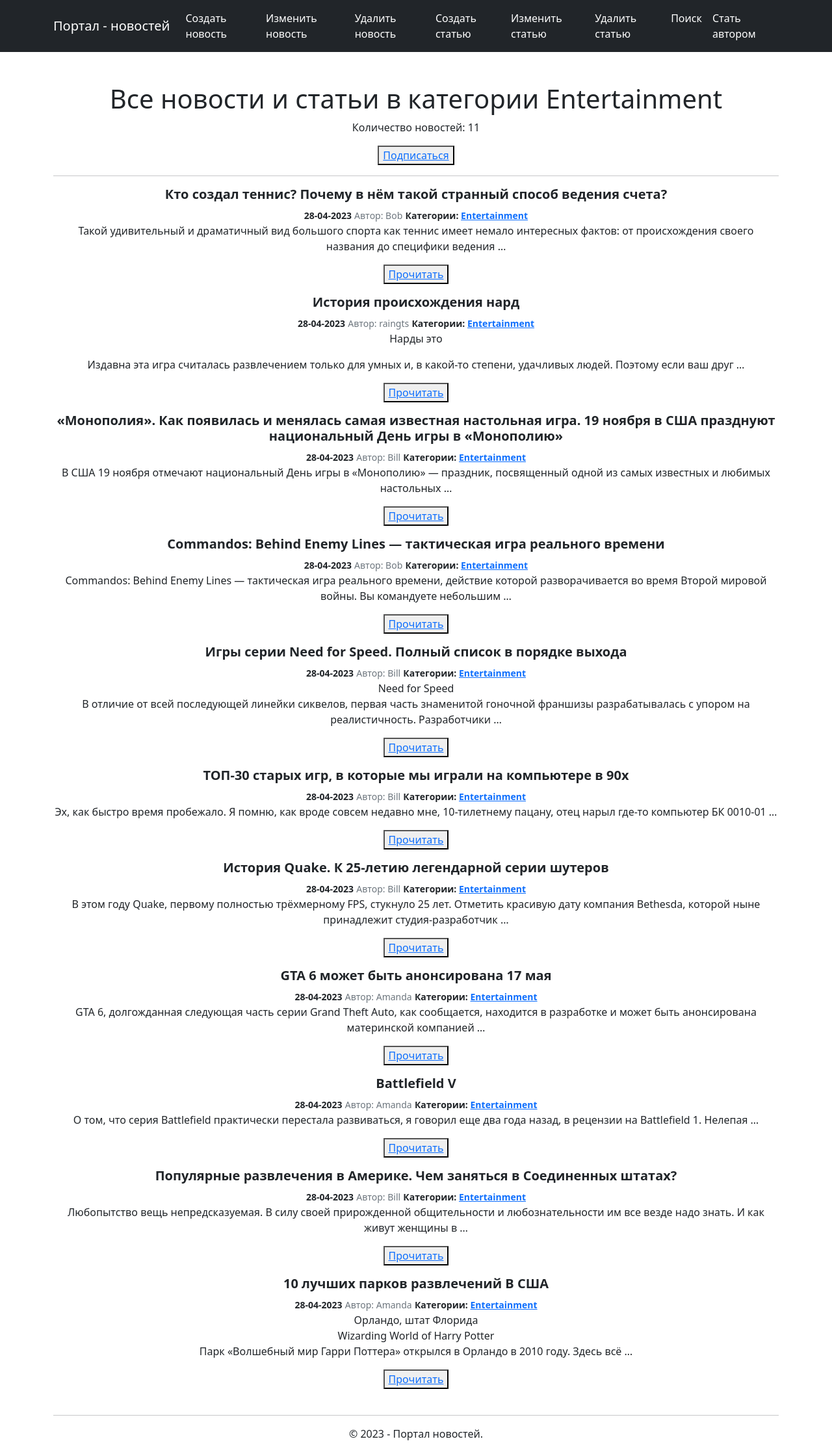
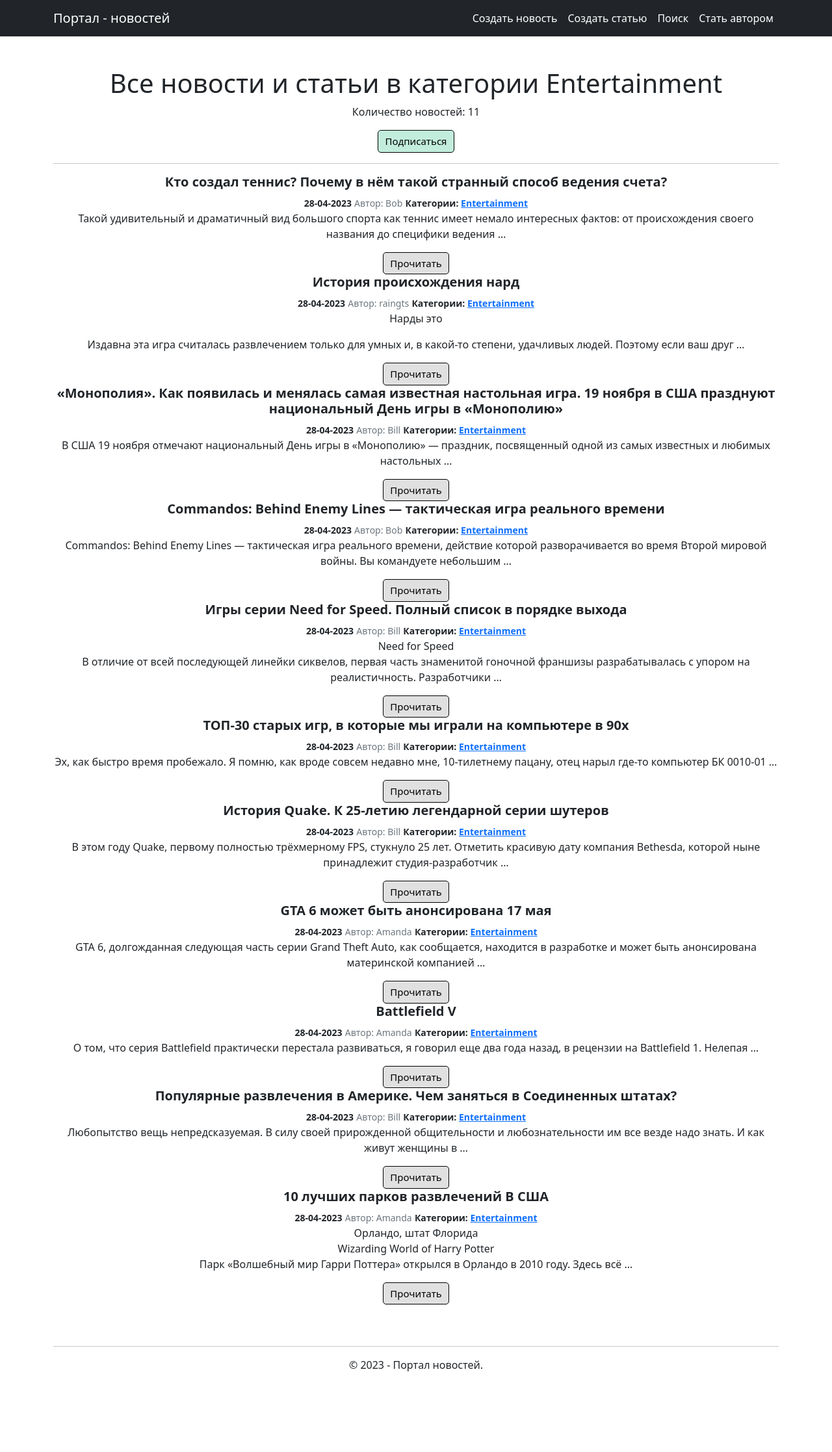
Before and after one commit to ra1ngts/django, a Django app: page /categories/2/ in a window 1280 px wide. Shown: the whole page at 65% size. After the commit the page ends 2110 px from the top, so only its background shows below. Run offline with Django 4.2, Linux system fonts and the light colour scheme; data comes from the database, SQL or seed files in the repository; both versions use the stored data as it was after the commit; some libraries are stand-ins or nearby versions.

Commit message:
fix: updated the design of the buttons and interface of the site

```diff
--- a/news_portal/templates/category_list.html
+++ b/news_portal/templates/category_list.html
@@ -6,7 +6,12 @@
 <h1>Все новости и статьи в категории {{ categories_post }}</h1>
 <p>Количество новостей: {{ category_news_list | length }}</p>
 {% if is_not_subscriber %}
-    <p style="text-align: center"><button><a href="{% url 'subscribe' categories_post.id %}">Подписаться</a></button>
+    <style>
+    /* Стили кнопки */
+    .main_button_subsc{display: inline-block;cursor: pointer; font-size:15px;text-decoration:none;padding:5px 10px; color:#000000;background:#c2eddd;border-radius:5px;border:1px solid #000000;}
+    .main_button_subsc:hover{background:#36755e;color:#ffffff;border:1px solid #000000;transition: all 0.2s ease;}
+    </style>
+    <center><a class="main_button_subsc" href="{% url 'subscribe' categories_post.id %}" title="Подписаться">Подписаться</a></center>
 {% endif %}
 <hr>
     {% for a in category_news_list %}
@@ -19,7 +24,12 @@
         {% endfor %}
         </small>
         {{ a.text_post | linebreaks | truncatewords:20 | censor | safe }}
-        <p style="text-align: center"><button><a href="{% url 'news' a.id %}">Прочитать</a></button>
+        <style>
+        /* Стили кнопки */
+        .main_button{display: inline-block;cursor: pointer; font-size:15px;text-decoration:none;padding:5px 10px; color:#000000;background:#e0e0e0;border-radius:5px;border:1px solid #000000;}
+        .main_button:hover{background:#4d4d4d;color:#ffffff;border:1px solid #000000;transition: all 0.2s ease;}
+        </style>
+        <center><a class="main_button" href="{% url 'news' a.id %}" title="Прочитать">Прочитать</a></center>
     {% endfor %}
 {% else %}
     {{ amount_news | default_if_none:'Нет новостей' }}
--- a/news_portal/templates/default.html
+++ b/news_portal/templates/default.html
@@ -23,11 +23,7 @@
                 <div class="collapse navbar-collapse" id="navbarSupportedContent">
                     <ul class="navbar-nav ms-auto mb-2 mb-lg-0">
                         <li class="nav-item"><a class="nav-link active" aria-current="page" href="/news/create">Создать новость</a></li>
-                        <li class="nav-item"><a class="nav-link active" aria-current="page" href="/news/1/edit">Изменить новость</a></li>
-                        <li class="nav-item"><a class="nav-link active" aria-current="page" href="/news/1/delete">Удалить новость</a></li>
                         <li class="nav-item"><a class="nav-link active" aria-current="page" href="/articles/create/">Создать статью</a></li>
-                        <li class="nav-item"><a class="nav-link active" aria-current="page" href="/articles/1/edit/">Изменить статью</a></li>
-                        <li class="nav-item"><a class="nav-link active" aria-current="page" href="/articles/1/delete/">Удалить статью</a></li>
                         <li class="nav-item"><a class="nav-link active" aria-current="page" href="/news/search/">Поиск</a></li>
                         <li class="nav-item"><a class="nav-link active" aria-current="page" href="/be_author/">Стать автором</a></li>
                     </ul>
@@ -51,7 +47,12 @@
                         {% endfor %}
                         </small>
                         {{ a.text_post | linebreaks | truncatewords:20 | censor | safe }}
-                        <p style="text-align: center"><button><a href="{% url 'news' a.id %}">Прочитать</a></button><br>
+                        <style>
+                        /* Стили кнопки */
+                        .main_button{display: inline-block;cursor: pointer; font-size:15px;text-decoration:none;padding:5px 10px; color:#000000;background:#e0e0e0;border-radius:5px;border:1px solid #000000;}
+                        .main_button:hover{background:#4d4d4d;color:#ffffff;border:1px solid #000000;transition: all 0.2s ease;}
+                        </style>
+                        <center><a class="main_button" href="{% url 'news' a.id %}" title="Прочитать">Прочитать</a></center>
                     {% endfor %}
                     {{ amount_news | default_if_none:'Нет новостей' }}
                 <br>
--- a/news_portal/templates/weekly_news.html
+++ b/news_portal/templates/weekly_news.html
@@ -5,7 +5,9 @@
     <title>Title</title>
 </head>
 <body>
-<h2>Здравствуй. Новые статьи за последнюю неделю!</h2>
+{% for name in get_username %}
+<h2>Здравствуй {{ name }}. Новые статьи за последнюю неделю!</h2>
+{% endfor %}
 <ul>
     {% for post in posts %}
     <li><a href="{{ link }}{{ post.get_absolute_url }}">{{ post.title_post }}</a> </li>
```
Also changed, not shown: news_portal/news/management/commands/runapscheduler.py (+6 -3 lines), news_portal/templates/403.html (+6 -1 lines), news_portal/templates/news.html (+13 -0 lines), news_portal/db.sqlite3.
